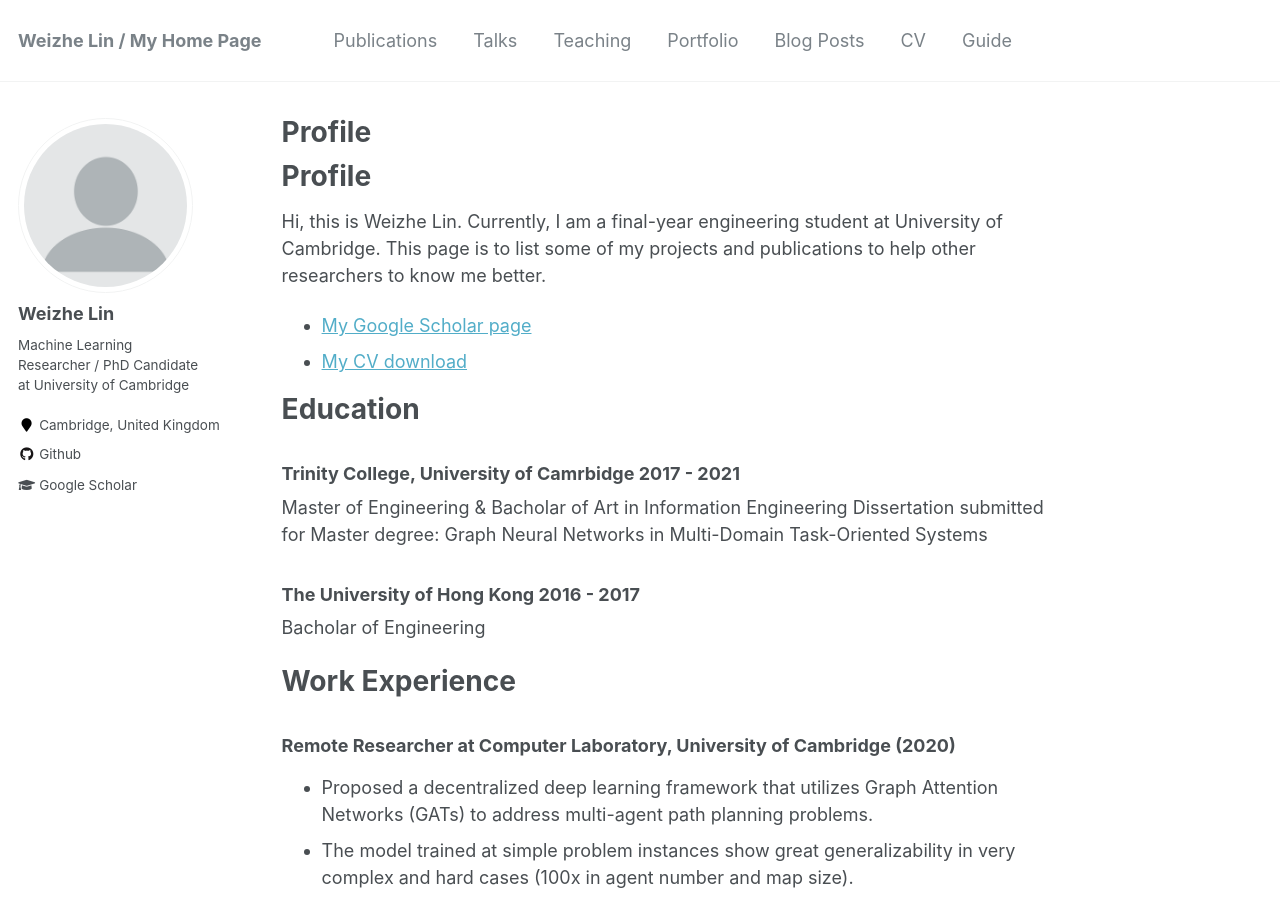
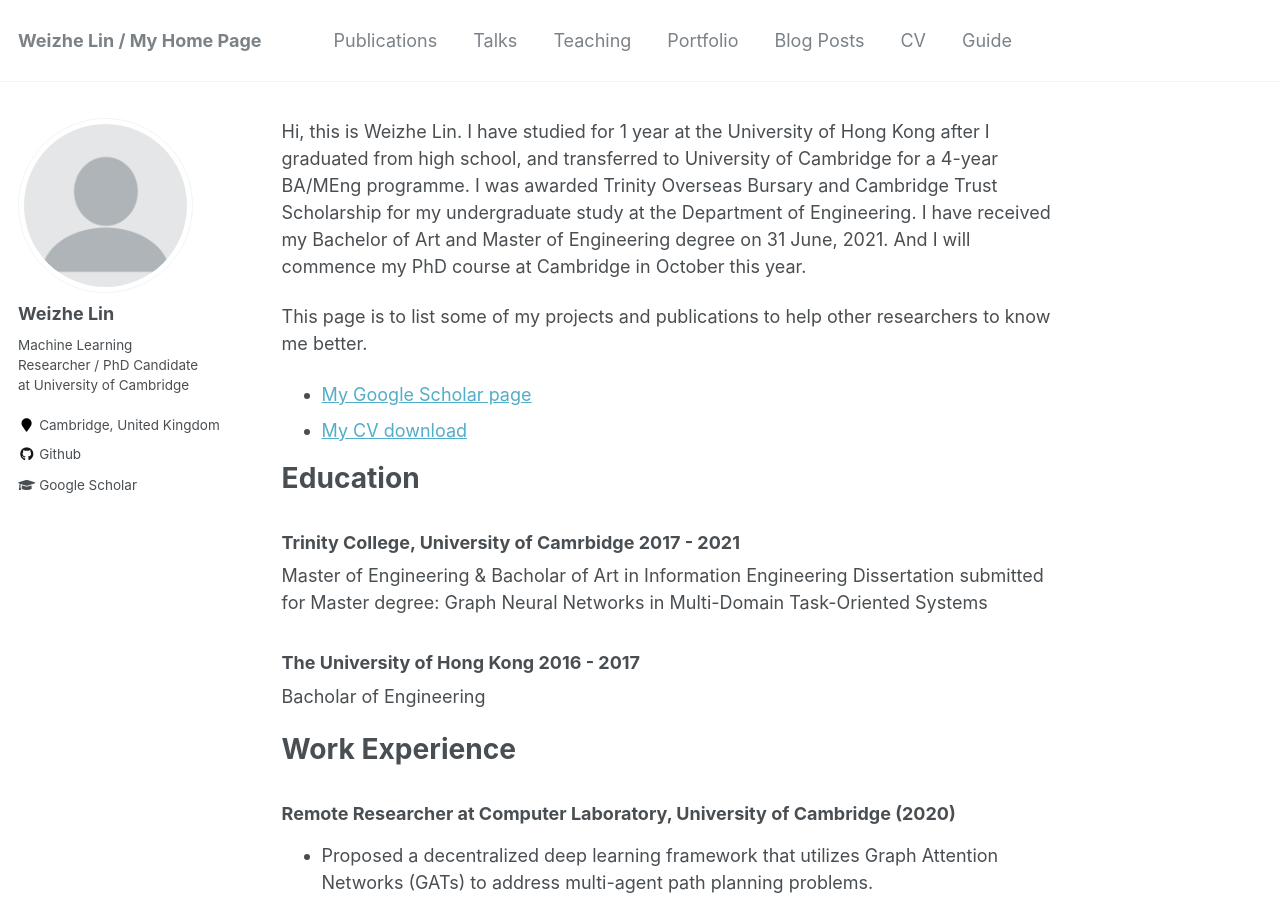
Before and after one commit to LinWeizheDragon/LinWeizheDragon.github.io, a Jekyll site: the page built from index.md, in a window 1280 px wide and 900 px high. Built offline with Jekyll 4.4.1, drawn with Linux system fonts in a browser that asks for light colours; our own code applies the rules of GitHub Pages for plain Markdown files.

Commit message:
Update index.md

```diff
--- a/index.md
+++ b/index.md
@@ -1,5 +1,10 @@
-# Profile
-Hi, this is Weizhe Lin. Currently, I am a final-year engineering student at University of Cambridge. This page is to list some of my projects and publications to help other researchers to know me better.
+Hi, this is Weizhe Lin.
+I have studied for 1 year at the University of Hong Kong after I graduated from high school, and transferred to University of Cambridge for a 4-year BA/MEng programme.
+I was awarded Trinity Overseas Bursary and Cambridge Trust Scholarship for my undergraduate study at the Department of Engineering.
+I have received my Bachelor of Art and Master of Engineering degree on 31 June, 2021.
+And I will commence my PhD course at Cambridge in October this year.
+
+This page is to list some of my projects and publications to help other researchers to know me better.
 
 * [My Google Scholar page](https://scholar.google.com/citations?user=4hMhIecAAAAJ)
 * [My CV download](https://github.com/LinWeizheDragon/LinWeizheDragon.github.io/blob/master/CV.Weizhe.Lin.pdf)
```
